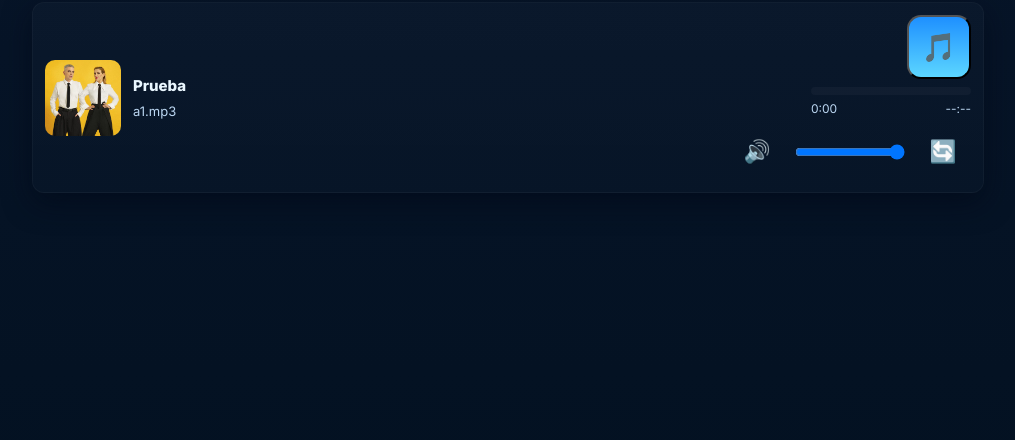
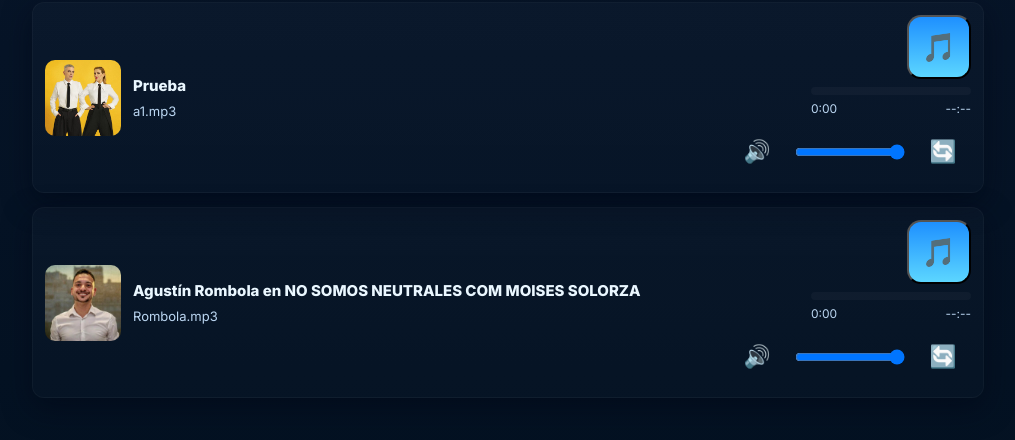
Before and after one commit to lucabrondi2023-hue/app_radiooficial, a plain HTML site: page radiomas.turadio.app/prueba_mp3.html in a window 1280 px wide. Shown: the part 108-548 px from the top of the page, without its empty margins (132-1147 px from the left). Drawn offline with Linux system fonts and the light colour scheme.

Commit message:
prueba_mp3.html

```diff
--- a/radiomas.turadio.app/prueba_mp3.html
+++ b/radiomas.turadio.app/prueba_mp3.html
@@ -109,6 +109,7 @@
     const folder = 'notas/';
     const files = [
       { file: 'a1.mp3', title: 'Prueba', cover: 'notas/miranda.jpg' },
+      { file: 'Rombola.mp3', title: 'Agustín Rombola en NO SOMOS NEUTRALES COM MOISES SOLORZA', cover: 'notas/rombola.jpg' },
     ];
     const defaultCover = 'notas/covers/cover-default.png';
     const list = document.getElementById('list');
```
